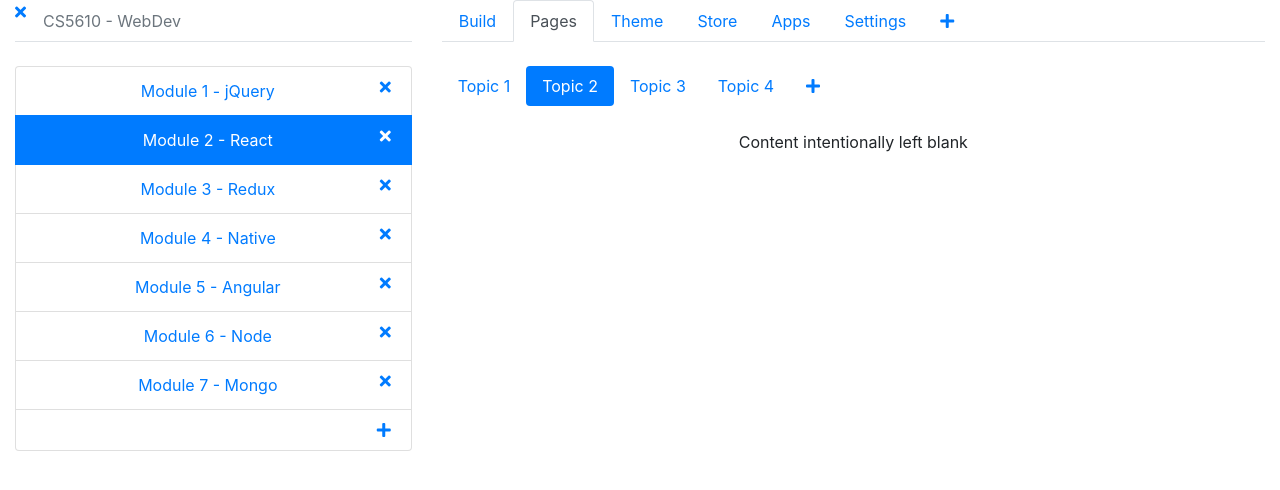
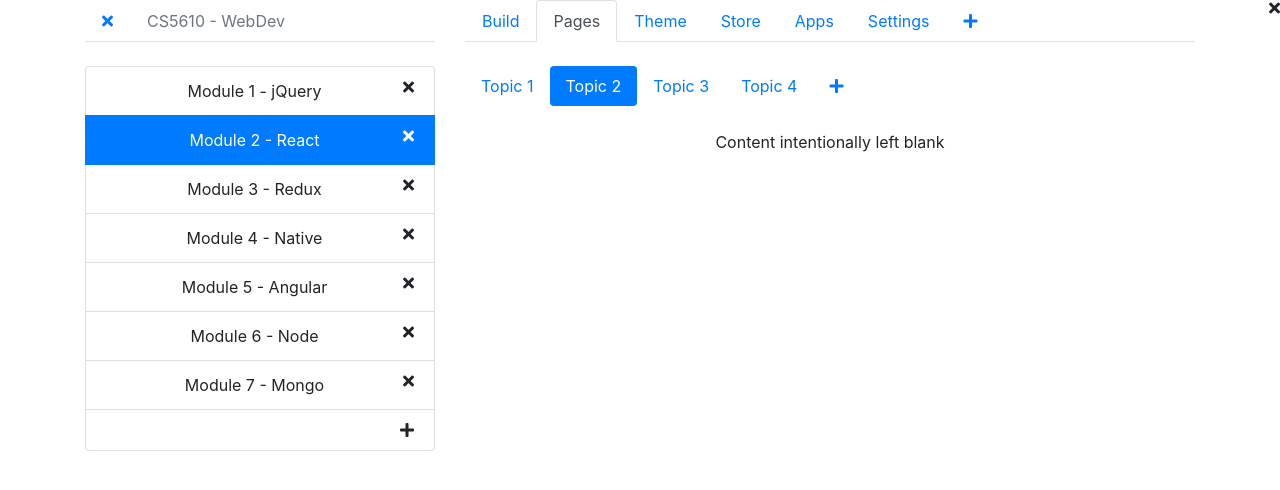
Before and after one commit to emmarise/wbdv-sp21-01-FurongTian-client-react, a React (Create React App) app: page /courses/editor in a window 1280 px wide. Shown: the top 490 px of the page. Built offline with nearby package versions, Linux system fonts and the light colour scheme.

Commit message:
prob with history.goBack in course-editor

```diff
--- a/src/components/course-editor/course-editor.js
+++ b/src/components/course-editor/course-editor.js
@@ -2,51 +2,53 @@
 import {Link} from "react-router-dom";
 
 // const CourseEditor = ({props}) =>
-const CourseEditor = ({history}) =>
+const CourseEditor = ({props}) =>
     <div>
-        {/*<i onClick={() => history.goBack()}*/}
-        {/*   className="fas fa-times float-right"></i>*/}
+        {JSON.stringify(props)}
+        <i onClick={() => props.history.goBack()}
+           className="fas fa-times float-right"></i>
 
-        <div className="container-fluid">
+        <div className="container">
 
             <div className="row">
                 <div className="col-4">
                     <ul className="nav nav-tabs">
-                        <Link className="nav-item">
-                            <i onClick={() => history.goBack()}
-                               className="fas fa-times"></i>
-                        </Link>
-                        <Link className="nav-item">
-                            <a className="nav-link disabled">CS5610 - WebDev</a>
-                        </Link>
+                        <li className="nav-item">
+                            <Link to='/' className="nav-link" href="../index.html">
+                                <i className="fas fa-times"></i>
+                            </Link>
+                        </li>
+                        <li className="nav-item">
+                            <Link to='/' className="nav-link disabled">CS5610 - WebDev</Link>
+                        </li>
                     </ul>
                 </div>
 
                 <div className="col-8">
                     <ul className="nav nav-tabs">
-                        <Link className="nav-item">
-                            <a className="nav-link" href="#">Build</a>
-                        </Link>
-                        <Link className="nav-item">
-                            <a className="nav-link active" href="#">Pages</a>
-                        </Link>
-                        <Link className="nav-item">
-                            <a className="nav-link" href="#">Theme</a>
-                        </Link>
-                        <Link className="nav-item">
-                            <a className="nav-link" href="#">Store</a>
-                        </Link>
-                        <Link className="nav-item">
-                            <a className="nav-link" href="#">Apps</a>
-                        </Link>
-                        <Link className="nav-item">
-                            <a className="nav-link" href="#">Settings</a>
-                        </Link>
-                        <Link className="nav-item">
-                            <a className="nav-link" href="#">
+                        <li className="nav-item">
+                            <Link to='/' className="nav-link" href="#">Build</Link>
+                        </li>
+                        <li className="nav-item">
+                            <Link to='/' className="nav-link active" href="#">Pages</Link>
+                        </li>
+                        <li className="nav-item">
+                            <Link to='/' className="nav-link" href="#">Theme</Link>
+                        </li>
+                        <li className="nav-item">
+                            <Link to='/' className="nav-link" href="#">Store</Link>
+                        </li>
+                        <li className="nav-item">
+                            <Link to='/' className="nav-link" href="#">Apps</Link>
+                        </li>
+                        <li className="nav-item">
+                            <Link to='/' className="nav-link" href="#">Settings</Link>
+                        </li>
+                        <li className="nav-item">
+                            <Link to='/' className="nav-link" href="#">
                                 <i className="fas fa-plus"></i>
-                            </a>
-                         </Link>
+                            </Link>
+                        </li>
                     </ul>
                 </div>
             </div>
@@ -56,60 +58,60 @@
             <div className="row">
                 <div className="col-4">
                     <ul className="list-group">
-                        <Link className="list-group-item">
+                        <li className="list-group-item">
                             Module 1 - jQuery
                             <i className="fas fa-times float-right"></i>
-                        </Link>
-                        <Link className="list-group-item active">
+                        </li>
+                        <li className="list-group-item active">
                             Module 2 - React
                             <i className="fas fa-times float-right"></i>
-                        </Link>
-                        <Link className="list-group-item">
+                        </li>
+                        <li className="list-group-item">
                             Module 3 - Redux
                             <i className="fas fa-times float-right"></i>
-                        </Link>
-                        <Link className="list-group-item">
+                        </li>
+                        <li className="list-group-item">
                             Module 4 - Native
                             <i className="fas fa-times float-right"></i>
-                        </Link>
-                        <Link className="list-group-item">
+                        </li>
+                        <li className="list-group-item">
                             Module 5 - Angular
                             <i className="fas fa-times float-right"></i>
-                        </Link>
-                        <Link className="list-group-item">
+                        </li>
+                        <li className="list-group-item">
                             Module 6 - Node
                             <i className="fas fa-times float-right"></i>
-                        </Link>
-                        <Link className="list-group-item">
+                        </li>
+                        <li className="list-group-item">
                             Module 7 - Mongo
                             <i className="fas fa-times float-right"></i>
-                        </Link>
-                        <Link className="list-group-item">
+                        </li>
+                        <li className="list-group-item">
                             <i className="fas fa-plus float-right"></i>
-                        </Link>
+                        </li>
 
                     </ul>
                 </div>
 
                 <div className="col-8">
                     <ul className="nav nav-pills">
-                        <Link className="nav-item">
-                            <a className="nav-link" href="#">Topic 1</a>
-                        </Link>
-                        <Link className="nav-item">
-                            <a className="nav-link active" href="#">Topic 2</a>
-                        </Link>
-                        <Link className="nav-item">
-                            <a className="nav-link" href="#">Topic 3</a>
-                        </Link>
-                        <Link className="nav-item">
-                            <a className="nav-link" href="#">Topic 4</a>
-                        </Link>
-                        <Link className="nav-item">
-                            <a className="nav-link" href="#">
+                        <li className="nav-item">
+                            <Link to='/' className="nav-link" href="#">Topic 1</Link>
+                        </li>
+                        <li className="nav-item">
+                            <Link to='/' className="nav-link active" href="#">Topic 2</Link>
+                        </li>
+                        <li className="nav-item">
+                            <Link to='/' className="nav-link" href="#">Topic 3</Link>
+                        </li>
+                        <li className="nav-item">
+                            <Link to='/' className="nav-link" href="#">Topic 4</Link>
+                        </li>
+                        <li className="nav-item">
+                            <Link to='/' className="nav-link" href="#">
                                 <i className="fas fa-plus"></i>
-                            </a>
-                        </Link>
+                            </Link>
+                        </li>
                     </ul>
 
                     <br/>
@@ -119,6 +121,7 @@
                 </div>
             </div>
         </div>
+
     </div>
 
 export default CourseEditor
--- a/src/components/course-grid/course-card.js
+++ b/src/components/course-grid/course-card.js
@@ -12,12 +12,13 @@
                 {
                     !isEditing &&
                     <Link to="/courses/editor">
-                        <h4 className="card-title">{courseTitle}</h4>
+                        <h4 className="card-title editedCourseTitle">{courseTitle}</h4>
                     </Link>
                 }
                 {
                     isEditing &&
                     <input
+
                         onChange={(event) => setCourseTitle(event.target.value)}
                         value={courseTitle}
                         className="form-control"/>
@@ -26,12 +27,12 @@
                 {
                     !isEditing &&
                     <Link to="/courses/editor">
-                        <a className="btn mx-1 btn-primary">{courseTitle}</a>
+                        <a className="btn mx-1 btn-primary editedCourseTitle">{courseTitle}</a>
                     </Link>
                 }
                 {
                     isEditing &&
-                    <button className="btn mx-1 btn-primary" disabled>{courseTitle}
+                    <button  className="btn mx-1 btn-primary editedCourseTitle" disabled>{courseTitle}
                     </button>
                 }
                 <i onClick={() => props.deleteCourse(props.course)} className="fas fa-trash"></i>
@@ -59,6 +60,8 @@
                 {
                     isEditing &&
                     <button className="btn" onClick={() => {
+                        document.getElementsByClassName("editedCourseTitle")[0].innerHTML = "";
+                        console.log(document.getElementsByClassName("editedCourseTitle")[0].innerHTML)
                         props.deleteCourse(props.course._id);
                         setEditing(false);
                     }}>
--- a/src/components/course-manager/course-manager.js
+++ b/src/components/course-manager/course-manager.js
@@ -13,6 +13,12 @@
         date: new Date(),
     }
 
+    constructor(props) {
+        super(props);
+
+    }
+
+
     updateCourse = (course) => {
         courseService.updateCourse(course._id, course)
             .then(status => this.setState((prevState) => ({
@@ -27,6 +33,7 @@
             .then(courses => this.setState({courses}))
 
     addCourse = () => {
+        document.getElementById("new-course-title").value=""
         const newCourse = {
             title: this.state.title,
             owner: "ME",
@@ -42,29 +49,18 @@
                         ...prevState.courses
                     ]
                 })))
+        // does not clear the input!!
+        // document.getElementById("new-course-title").value=""
     }
 
-    // deleteCourse = (courseToDelete) => {
-    //     courseService.deleteCourse(courseToDelete._id)
-    //         .then(status => {
-    //             this.setState((prevState) => ({
-    //                 courses: prevState.courses.filter
-    //                 (course => course._id !== courseToDelete._id)
-    //             }))
-    //         })
-    // }
     deleteCourse = (course) => {
         // console.log(course)
         // alert("delete course " + course._id)
         courseService.deleteCourse(course._id)
             .then(status => {
-                // this.setState({
-                //   courses: this.state.courses.filter(c => c._id !== course._id)
-                // })
                 this.setState((prevState) => ({
                     courses: prevState.courses.filter(c => c._id !== course._id)
                 }))
-                // console.log(this.state)
             })
     }
 
@@ -91,7 +87,6 @@
                            placeholder="New Course Title"
                            id="new-course-title"
                            value={this.title}
-                           // onChange={}
                            onChange={this.updateInputValue}
                     />
                     <span className="input-group-append">
@@ -126,7 +121,7 @@
                     </Route>
 
                     <Route path="/courses/editor"
-                           render={(props) => <CourseEditor {...props}/>}>
+                           render={(props) => <CourseEditor props={props}/>}>
                     </Route>
                 </div>
             </div>
```
